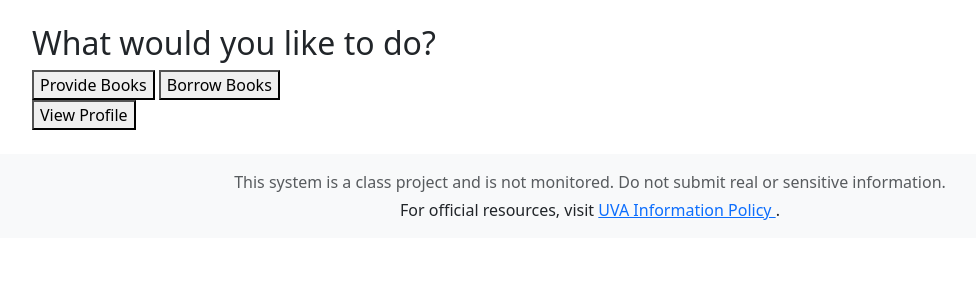
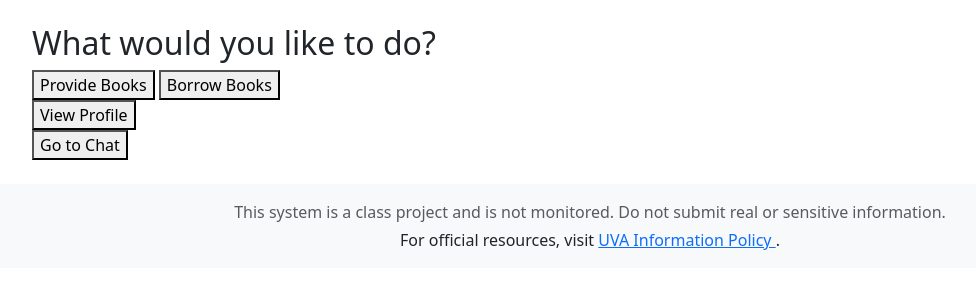
Before and after one commit to AnthonyJia/Library-Swap, a Django app: page /choose/ in a window 1280 px wide. Shown: the part 56-356 px from the top of the page, without its empty margins (50-1026 px from the left). Run offline with Django 4.2, Linux system fonts and the light colour scheme; the visitor is signed in with stand-in values (Sample User, id 1).

Commit message:
implemented chat

```diff
--- a/accounts/templates/accounts/choose.html
+++ b/accounts/templates/accounts/choose.html
@@ -12,6 +12,10 @@
     <button type="submit">View Profile</button>
   </form>
 
+  <form method = "GET" action = "{% url 'chat:chat' %}">
+    <button type="submit">Go to Chat</button>
+  </form>
+
   {% if messages %}
     <ul class="messages">
       {% for message in messages %}
--- a/accounts/urls.py
+++ b/accounts/urls.py
@@ -21,5 +21,6 @@ urlpatterns = [
     path('borrow/', borrow_view, name='borrow_page'),
     path('profile/', profile_view, name='profile'),
     path('upload-picture/', upload_picture_view, name='upload_picture'),
-    path('logout/', auth_views.LogoutView.as_view(template_name='accounts/logout.html'), name='logout')
+    path('logout/', auth_views.LogoutView.as_view(template_name='accounts/logout.html'), name='logout'),
+    path('chat/', include("chat.urls", namespace='chat')),
 ]
--- a/projectb18/settings.py
+++ b/projectb18/settings.py
@@ -34,6 +34,8 @@ INSTALLED_APPS = [
     'allauth.socialaccount.providers.google',
     'books.apps.BooksConfig',
     'accounts.apps.AccountsConfig',
+    'chat',
+    'django_htmx',
 ]
 
 # Middleware
@@ -48,6 +50,7 @@ MIDDLEWARE = [
     'django.contrib.messages.middleware.MessageMiddleware',
     'django.middleware.clickjacking.XFrameOptionsMiddleware',
     'allauth.account.middleware.AccountMiddleware',
+    'django_htmx.middleware.HtmxMiddleware',
 ]
 
 # Authentication Backends
@@ -102,7 +105,7 @@ DATABASES = {
 }
 
 # django-allauth settings
-SITE_ID = 8
+SITE_ID = 10
 SOCIALACCOUNT_ADAPTER = "projectb18.adapters.MySocialAccountAdapter"
 SOCIALACCOUNT_AUTO_SIGNUP = False
 SOCIALACCOUNT_ASSOCIATE_BY_EMAIL = True
--- a/projectb18/urls.py
+++ b/projectb18/urls.py
@@ -7,4 +7,5 @@ urlpatterns = [
    path('accounts/login/', LoginView.as_view(template_name='accounts/login.html'), name='account_login'),
    path('', include('accounts.urls')),
    path('books/', include('books.urls')),
+   path("chat/", include("chat.urls")),
 ]
--- a/requirements.txt
+++ b/requirements.txt
@@ -23,3 +23,5 @@ whitenoise==6.9.0
 django-storages
 boto3
 Pillow
+django-htmx
+django-cleanup
```
